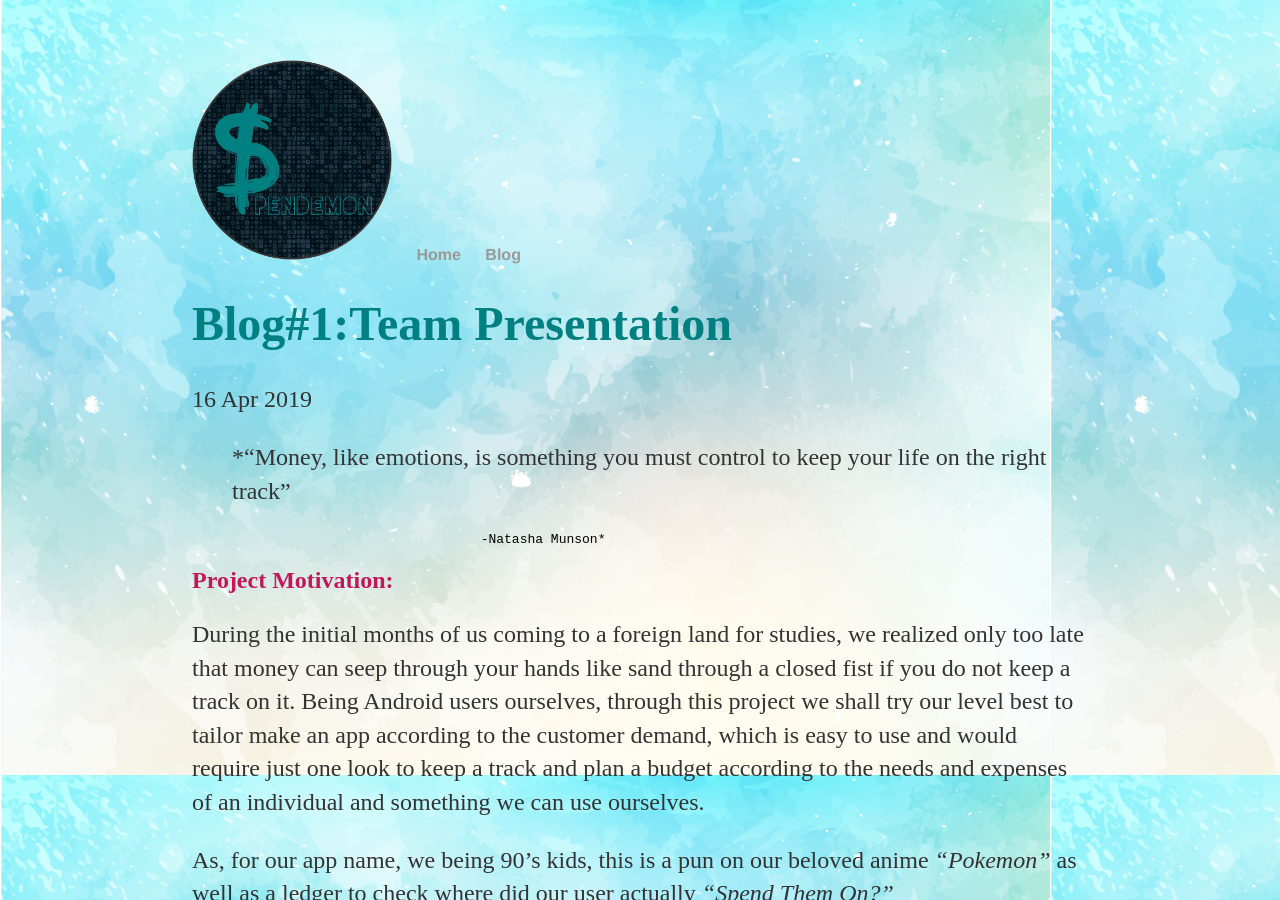
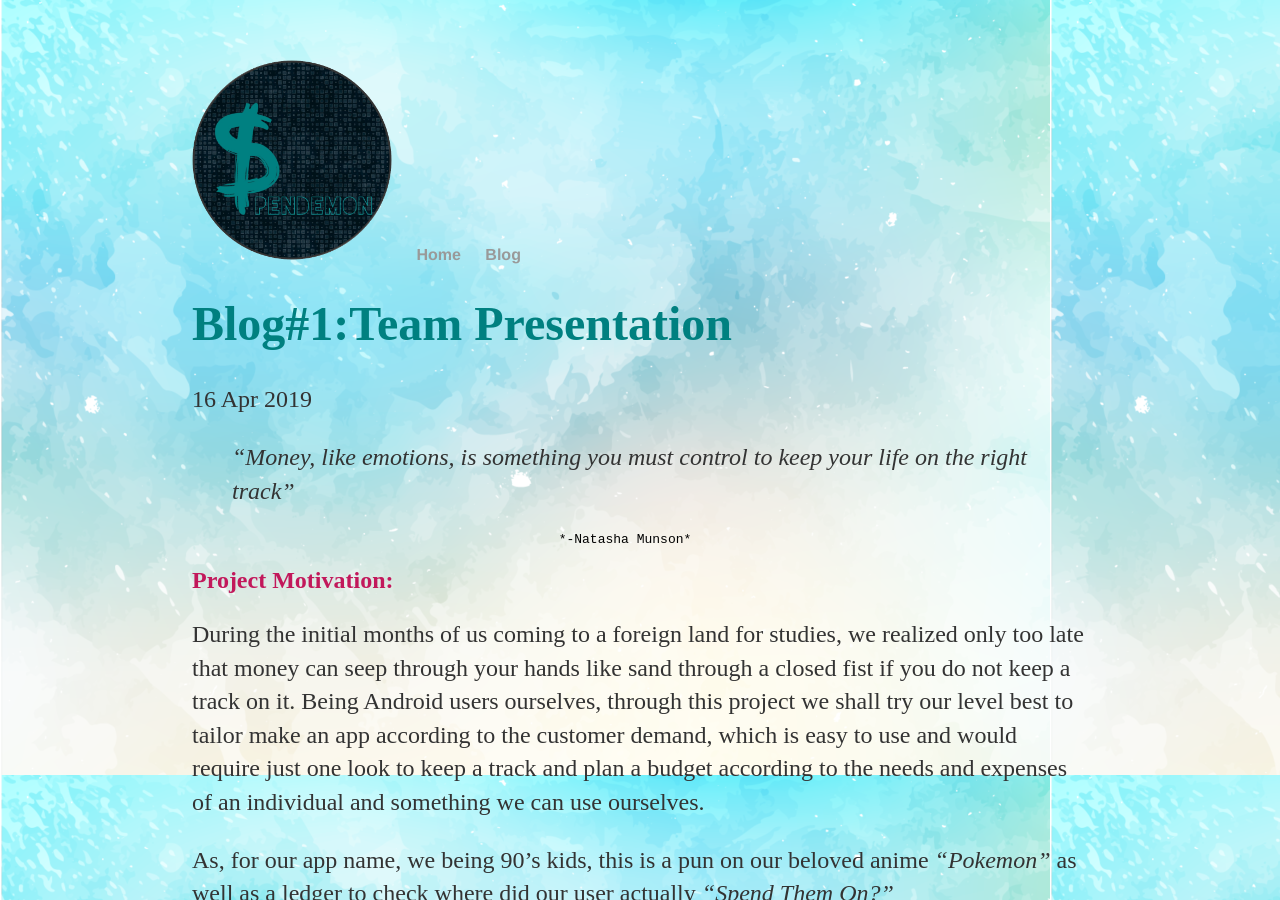
Before and after one commit to 785pavan/isee2019-SPENDEMON, a Jekyll site: the page built from docs/_posts/2019-04-16-ISEE-2019-Team-Presentation.md, in a window 1280 px wide and 900 px high. Built offline with Jekyll 4.4.1, drawn with Linux system fonts in a browser that asks for light colours.

Commit message:
Update 2019-04-16-ISEE-2019-Team-Presentation.md

```diff
--- a/docs/_posts/2019-04-16-ISEE-2019-Team-Presentation.md
+++ b/docs/_posts/2019-04-16-ISEE-2019-Team-Presentation.md
@@ -4,9 +4,9 @@ title: "Blog#1:Team Presentation"
 date: 2019-04-16
 ---
 
-> *"Money, like emotions, is something you must control to keep your life on the right track"
+> *"Money, like emotions, is something you must control to keep your life on the right track"*
 
-                                         -Natasha Munson*
+                                                   *-Natasha Munson*
 
 
 ## **<span style="color:#C2185B; font-family:Cursive">Project Motivation:</span>**
@@ -16,7 +16,7 @@ During the initial months of us coming to a foreign land for studies, we realize
 As, for our app name, we being 90's kids, this is a pun on our beloved anime *"Pokemon"* as well as a ledger to check where did our user actually *"Spend Them On?"*
 
 
-<img src="{{site.baseurl}}/images/PokeCard.jpg" alt="Pokemon Card image" width="250" align = "middle" />
+<img src="{{site.baseurl}}/images/PokeCard.jpg" alt="Pokemon Card image" width="400" align = "middle" />
 
 
 ***
```
